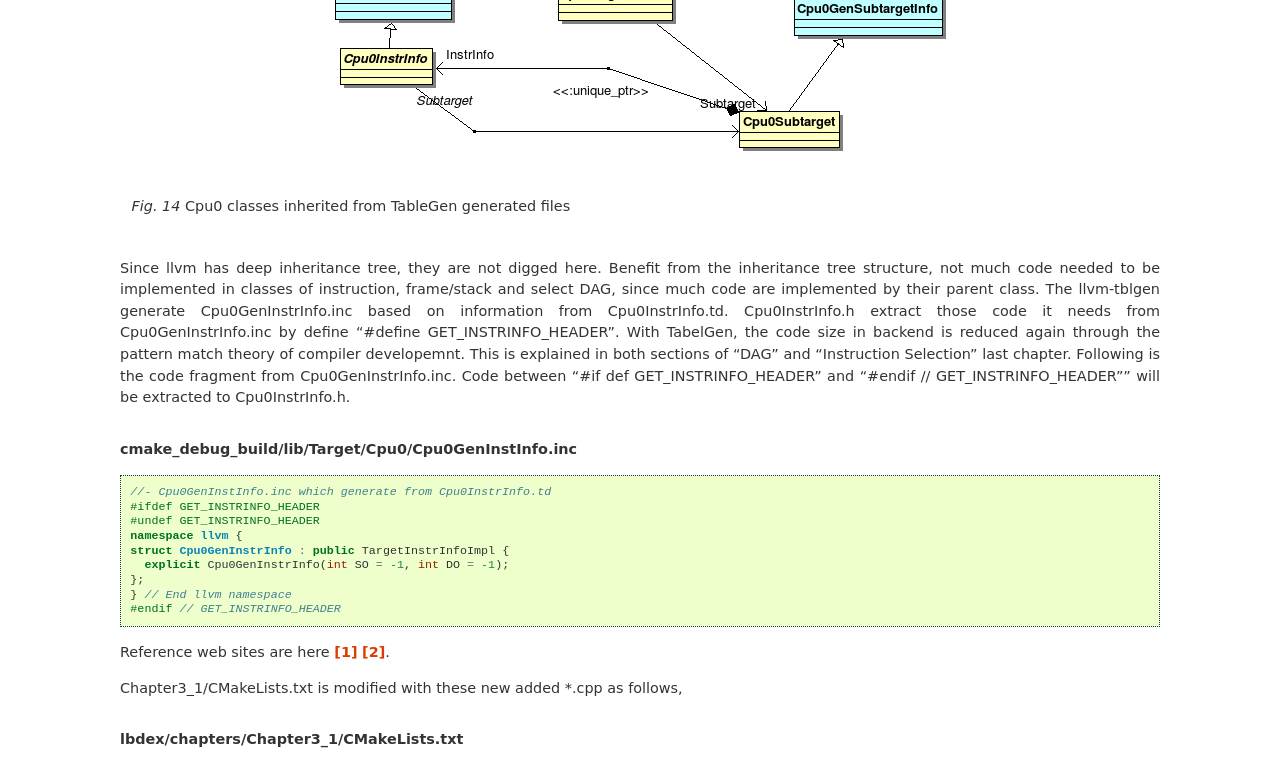
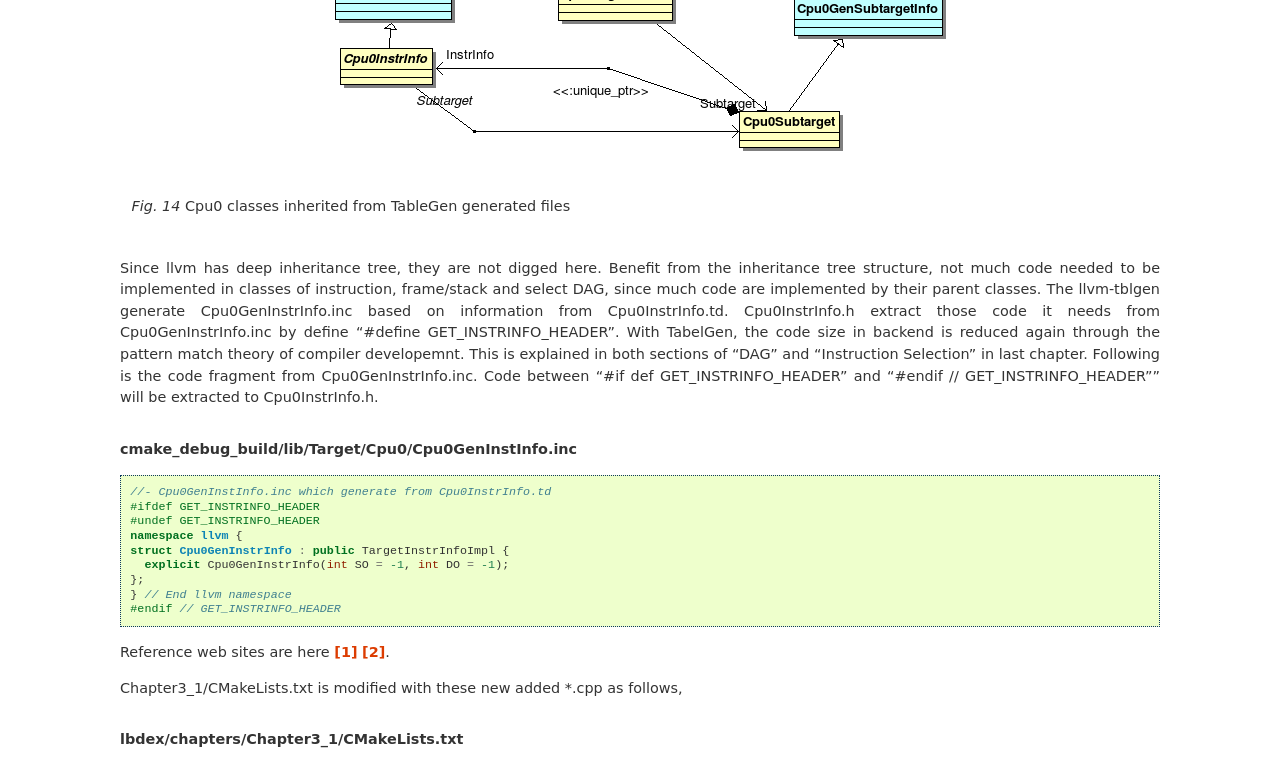
Before and after one commit to Jonathan2251/lbd, a Sphinx documentation site: the page built from source/backendstructure.rst, in a window 1280 px wide and 1400 px high, scrolled down 7274 px. Shown: the top 765 px of the window. Built offline with Sphinx 7.4.7, drawn with Linux system fonts in a browser that asks for light colours; pages that are not in the unit, such as notebooks, are missing from menus; some of the changed text lies outside the part shown; grey boxes are pictures that could not be loaded.

Commit message:
correct typing

```diff
--- a/source/backendstructure.rst
+++ b/source/backendstructure.rst
@@ -212,14 +212,14 @@ code. Programmers have chance to override this function if they need to.
 Since llvm has deep inheritance tree, they are not digged here.
 Benefit from the inheritance tree structure, not much code needed
 to be implemented in classes of instruction, frame/stack and select DAG, since
-much code are implemented by their parent class.
+much code are implemented by their parent classes.
 The llvm-tblgen generate Cpu0GenInstrInfo.inc based on information from
 Cpu0InstrInfo.td.
 Cpu0InstrInfo.h extract those code it needs from Cpu0GenInstrInfo.inc by define
 “#define GET_INSTRINFO_HEADER”.
 With TabelGen, the code size in backend is reduced again through the pattern
 match theory of compiler developemnt. This is explained in both sections
-of "DAG" and "Instruction Selection" last chapter.
+of "DAG" and "Instruction Selection" in last chapter.
 Following is the code fragment from Cpu0GenInstrInfo.inc.
 Code between "#if def  GET_INSTRINFO_HEADER" and
 "#endif // GET_INSTRINFO_HEADER”" will be extracted to Cpu0InstrInfo.h.
```
Also changed, not shown: other parts of source/backendstructure.rst (+4 -7 lines).
